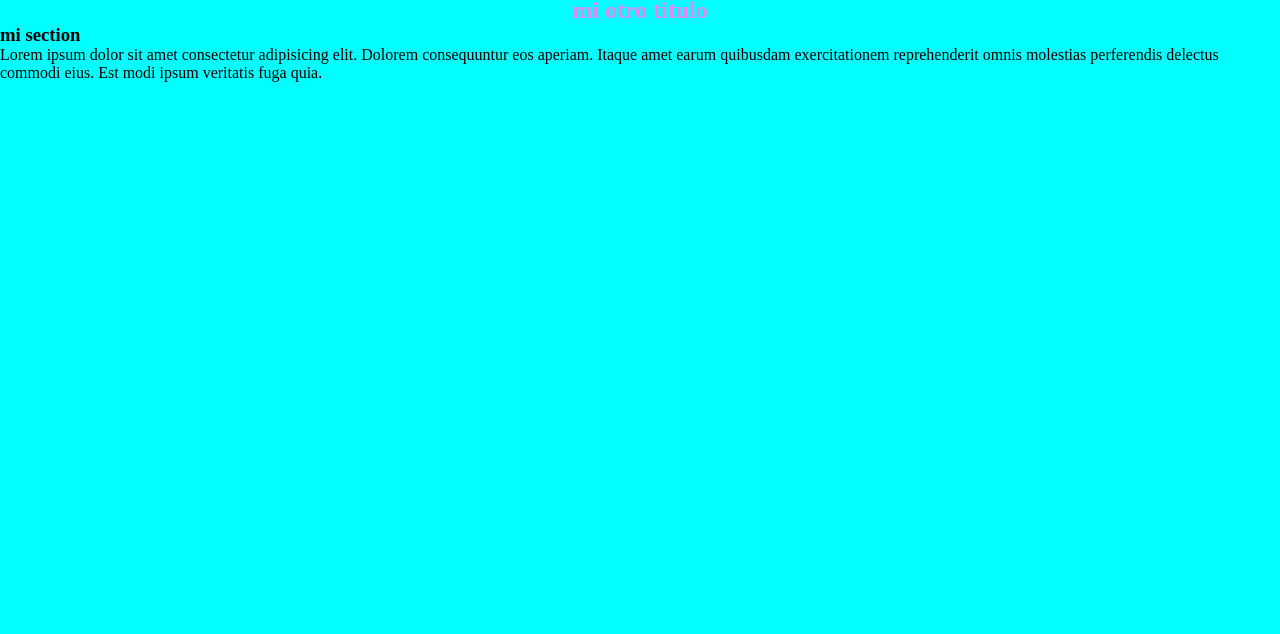
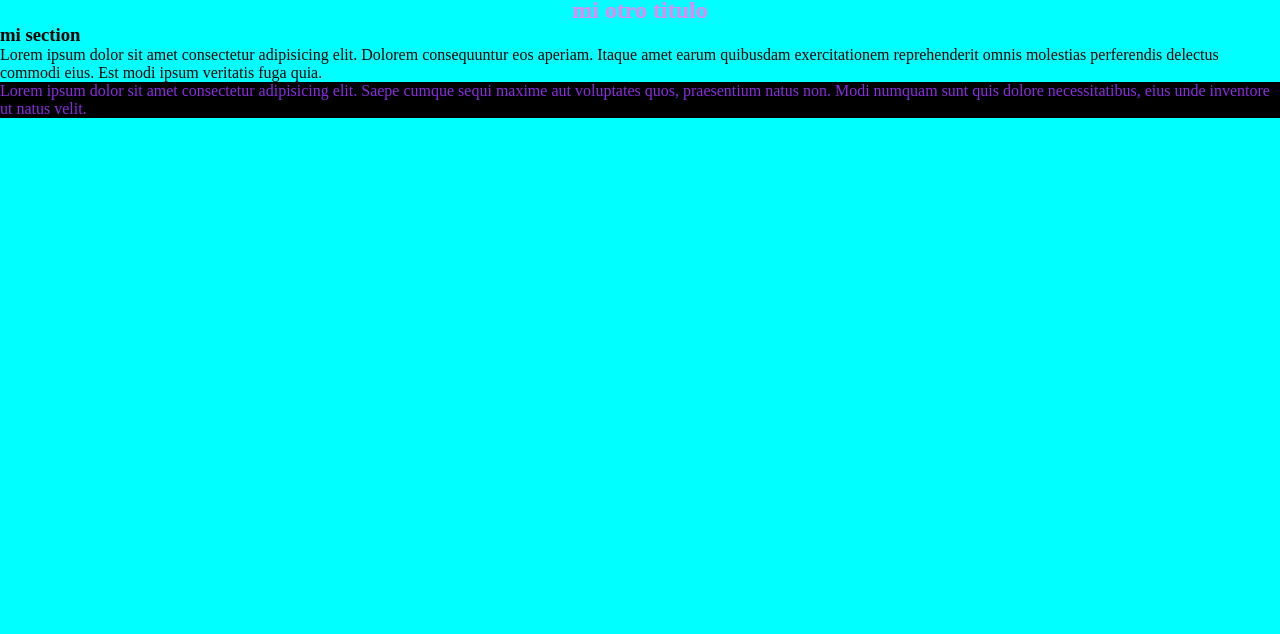
Before and after one commit to codercabral/miproyecto10, a plain HTML site: page index.html in a window 1280 px wide. Shown: the part 166-800 px from the top of the page. Drawn offline with Linux system fonts and the light colour scheme.

Commit message:
agrego mi footer con estilos

```diff
--- a/estilos.css
+++ b/estilos.css
@@ -14,3 +14,8 @@ h2{
     text-align: center;
     color: violet;
 }
+
+footer{
+    background-color: #000;
+    color: blueviolet;
+}
--- a/index.html
+++ b/index.html
@@ -25,5 +25,8 @@
         <h3>mi section</h3>
         <p>Lorem ipsum dolor sit amet consectetur adipisicing elit. Dolorem consequuntur eos aperiam. Itaque amet earum quibusdam exercitationem reprehenderit omnis molestias perferendis delectus commodi eius. Est modi ipsum veritatis fuga quia.</p>
     </section>
+    <footer>
+        <p>Lorem ipsum dolor sit amet consectetur adipisicing elit. Saepe cumque sequi maxime aut voluptates quos, praesentium natus non. Modi numquam sunt quis dolore necessitatibus, eius unde inventore ut natus velit.</p>
+    </footer>
 </body>
 </html>
```
